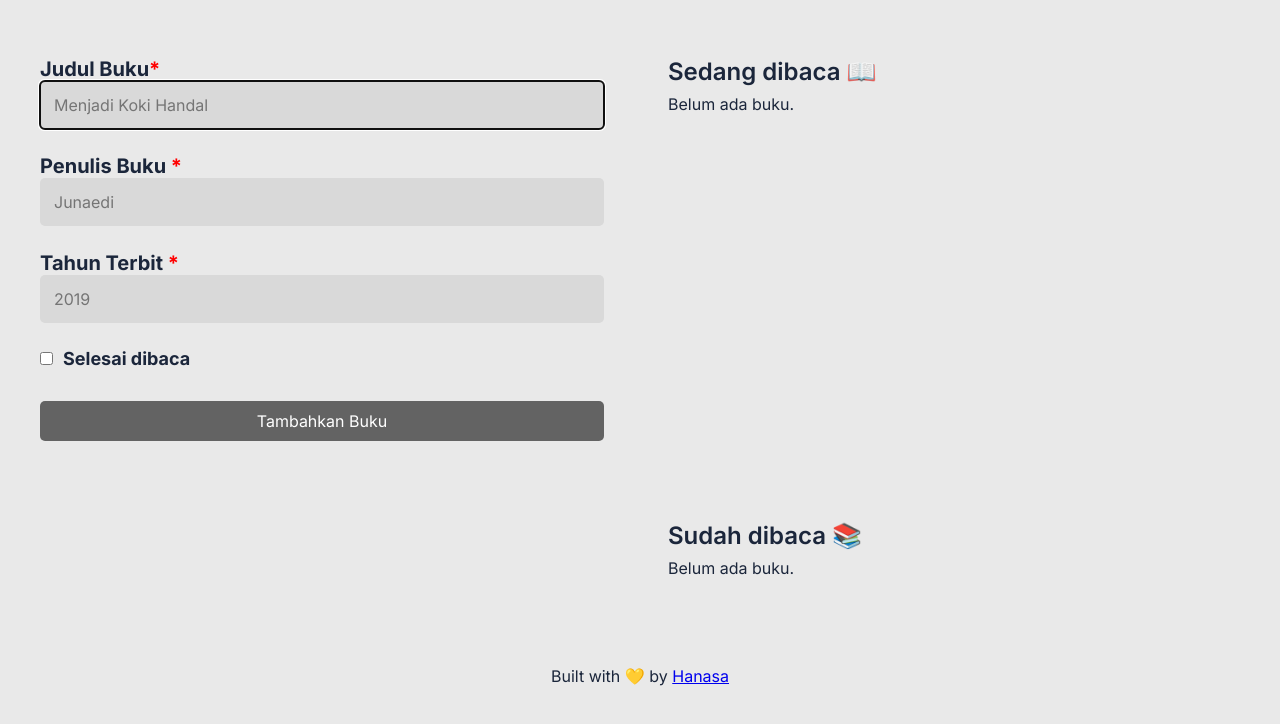
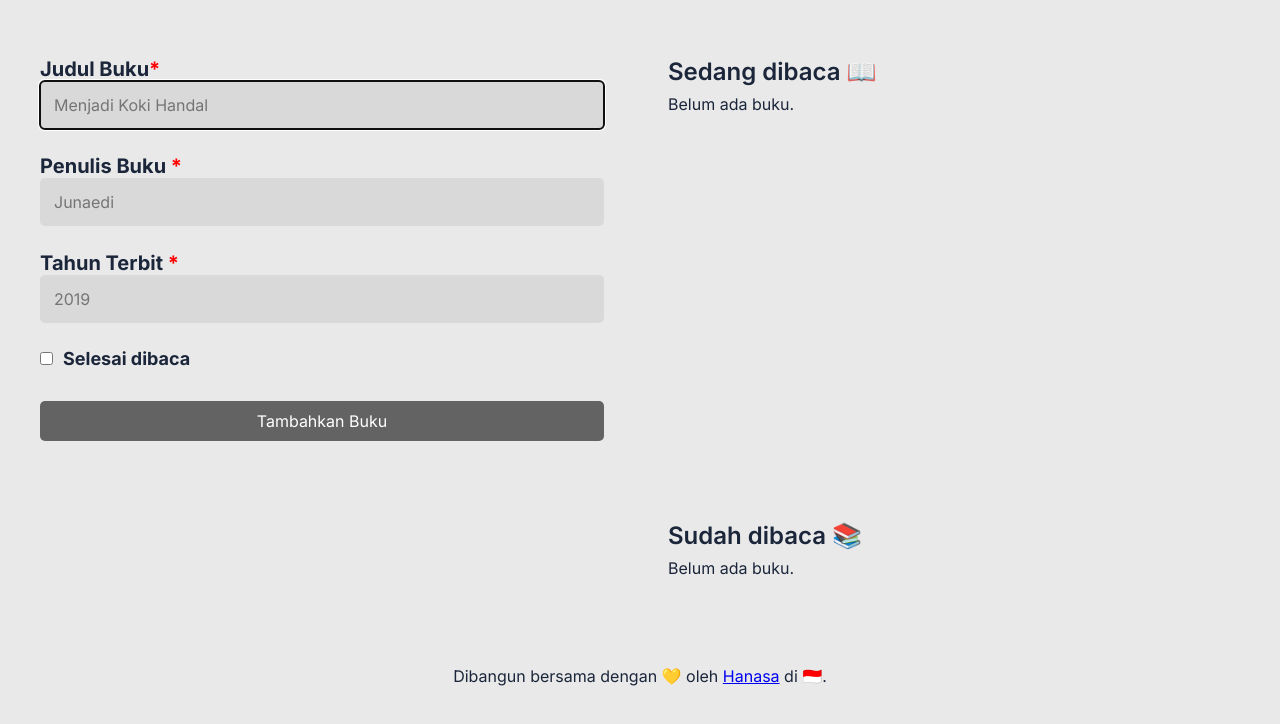
Before and after one commit to nnivxix/bookshelf, a plain HTML site: page index.html in a window 1280 px wide. Shown: the part 64-788 px from the top of the page. Drawn offline with Linux system fonts and the light colour scheme.

Commit message:
index.html: change footer

```diff
--- a/index.html
+++ b/index.html
@@ -78,7 +78,7 @@
     </div>
 
     <footer>
-      <p>Built with 💛 by <a target="_blank"  href="https://github.com/nnivxix">Hanasa</a></p>
+      <p>Dibangun bersama dengan 💛 oleh <a target="_blank"  href="https://github.com/nnivxix">Hanasa</a> di 🇮🇩.</p>
     </footer>
   </main>
 
```
